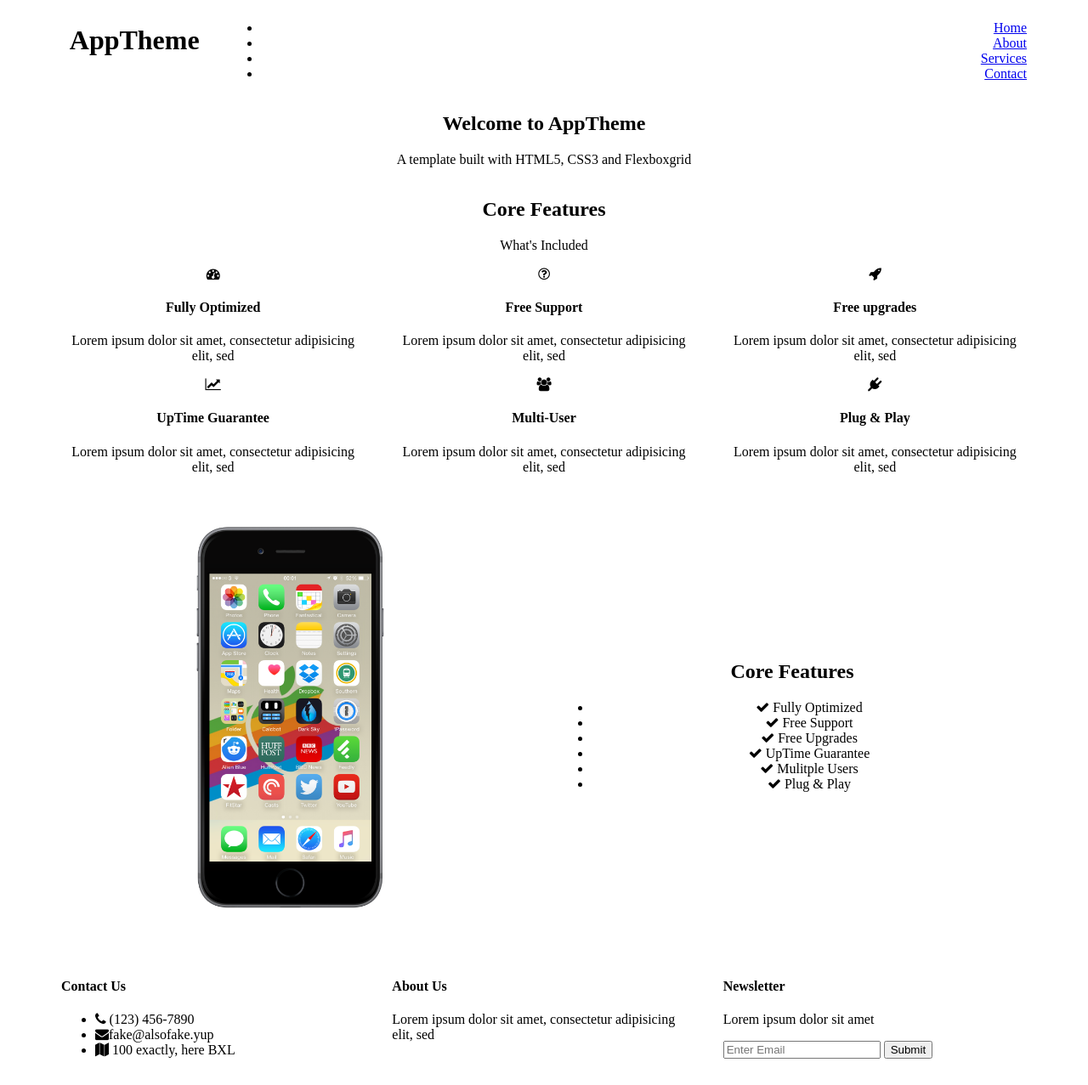
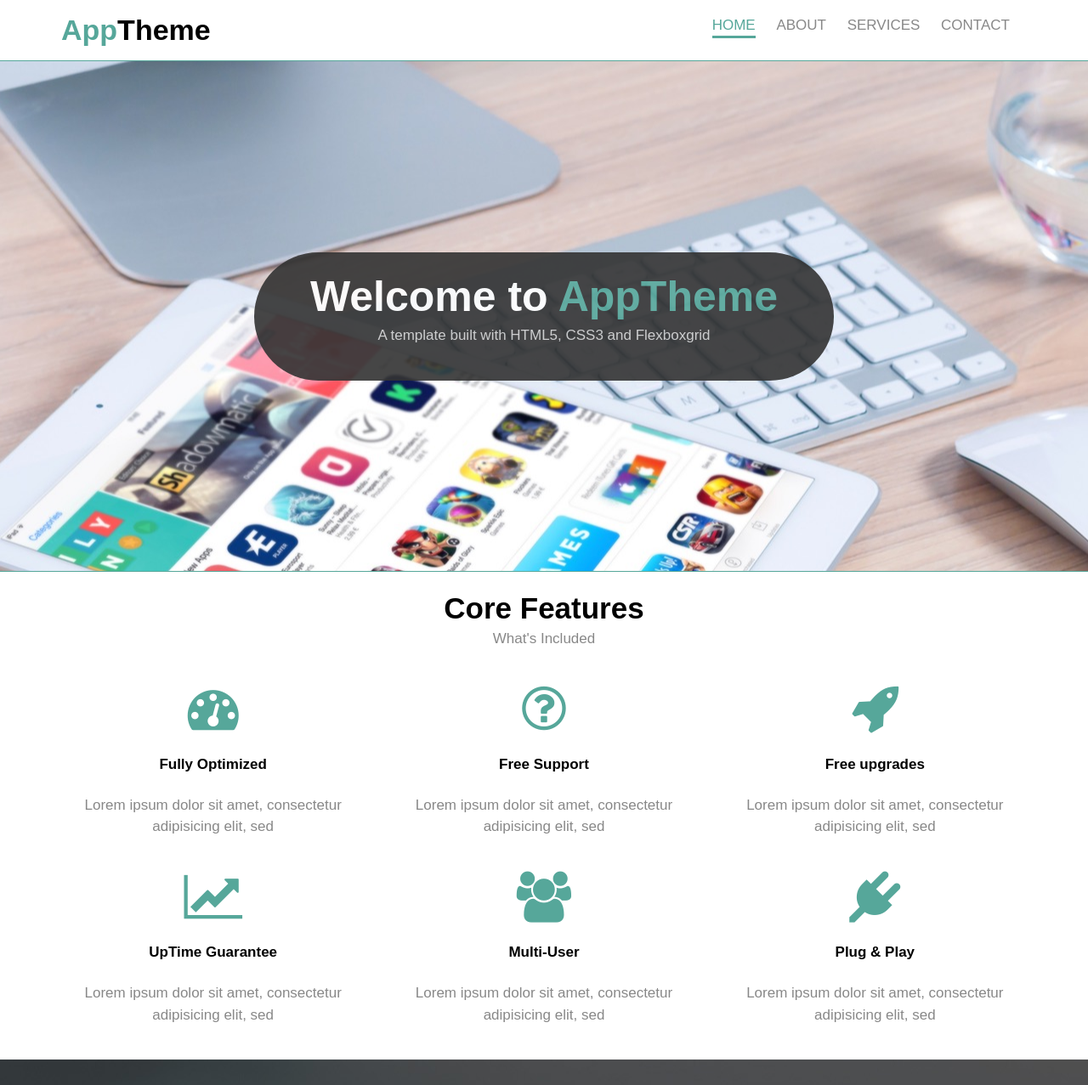
Before and after one commit to Hkm9/app-theme, a plain HTML site: page index.html in a window 1280 px wide. Shown: the top 1277 px of the page at 85% size. Drawn offline with Linux system fonts and the light colour scheme.

Commit message:
Edited style.css for the web pages and added a minor change

```diff
--- a/css/style.css
+++ b/css/style.css
@@ -1,7 +1,211 @@
+body{
+  font-family:'Open-sans', sans-serif;
+  font-size:17px;
+  line-height:1.5em;
+  margin:0;
+  padding:0;
+}
+
 img{
-  width: 100%;
+  width:100%;
 }
 
 .container{
   margin:auto;
 }
+
+.primary-text{
+  color:#56a79a;
+}
+
+.primary-background{
+  background:#56a79a;
+}
+
+#main-header{
+  border-bottom:1px solid #56a79a;
+}
+
+#navbar{
+  text-transform:uppercase;
+}
+
+#navbar li{
+  display:inline;
+  padding-right:20px;
+  list-style:none;
+}
+
+#navbar a{
+  text-decoration:none;
+  color:#888;
+}
+
+#navbar li.current a, #navbar a:hover{
+  color:#56a79a;
+  border-bottom: 3px solid #56a79a;
+  padding-bottom:3px;
+}
+
+#showcase{
+  background:url('../images/showcase.jpg') no-repeat center center;
+  border-bottom:1px solid #56a79a;
+  margin-bottom:30px;
+}
+
+#showcase .row{
+  height:600px;
+}
+
+#showcase h1{
+  font-size:50px;
+  margin:0;
+  padding-bottom:20px;
+}
+
+#showcase p{
+  color:#ccc;
+  margin:0;
+}
+
+#showcase .showcase-content{
+  background:#333;
+  color:#fff;
+  border-radius:90px;
+  padding:40px;
+  opacity:0.9;
+}
+
+#features h2{
+  font-size:35px;
+  margin:0;
+  padding-bottom:10px;
+}
+
+#features p{
+  color:#888;
+  margin:0;
+  margin-bottom:40px;
+}
+
+#features .fa{
+  font-size:60px;
+  color:#56a79a;
+}
+
+#info{
+  background:#333 url('../images/info-bg.jpg') no-repeat;
+  color:#fff;
+}
+
+#info h2{
+  font-size:35px;
+  margin:0;
+  padding-bottom:10px;
+}
+
+#info ul{
+  list-style:none;
+  padding:0;
+}
+
+#info li{
+  line-height:2em;
+  font-size:20px;
+}
+
+#company{
+  background:#333;
+  color:#fff;
+  padding:20px;
+}
+
+#company h4{
+  text-transform:uppercase;
+  margin-bottom:0;
+  margin-top: 0;
+  color:#56a79a;
+  text-align: center;
+}
+
+#company ul{
+  padding:0;
+  list-style:none;
+  line-height:2em;
+}
+
+#company input[type="text"]{
+  padding:7px;
+}
+
+#company button{
+  background:#222;
+  color:#fff;
+  padding:10px;
+  border:0;
+}
+
+#main-footer{
+  background:#56a79a;
+  color:#fff;
+}
+
+#page{
+  margin-bottom:40px;
+}
+
+.services ul li{
+  list-style:none;
+  padding:10px;
+}
+
+.services ul li:nth-child(odd){
+  background:#333;
+  color:#fff;
+}
+
+.services ul li:nth-child(even){
+  background:#56a79a;
+  color:#fff;
+}
+
+.contact form{
+  background:#333;
+  color:#fff;
+  padding:20px;
+}
+
+.contact form input[type="text"]{
+  width:50%;
+  height:30px;
+  margin-bottom:10px;
+}
+
+.contact form textarea{
+  width:50%;
+  height:100px;
+}
+
+.contact form button{
+  width:50%;
+  padding:10px 0;
+  border:0;
+  background:#222;
+  color:#fff;
+}
+
+.contact form label{
+  text-transform:uppercase;
+}
+
+@media(max-width:800px){
+  #showcase h1{
+    font-size:30px;
+  }
+}
+
+@media(max-width:500px){
+  #showcase .showcase-content{
+    padding:40px 10px;
+  }
+}
```
Also changed, not shown: 1 other file.
